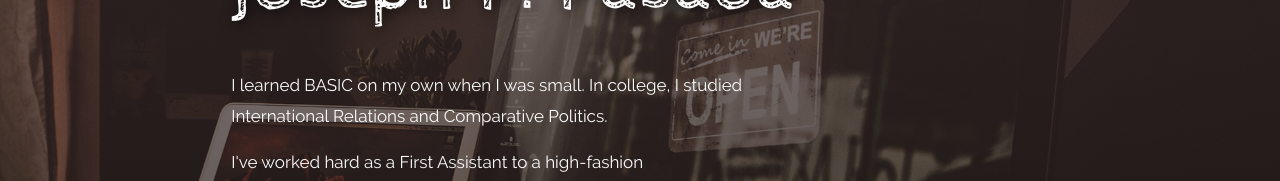
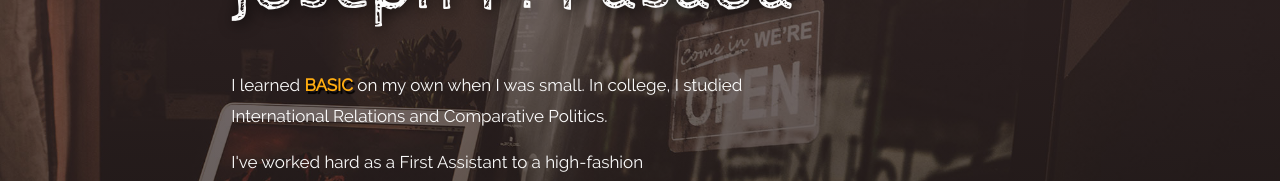
Before and after one commit to joseph-p-pasaoa/portfolio_site, a React (Create React App) app: page / in a window 1280 px wide. Shown: the part 204-385 px from the top of the page. Built offline with nearby package versions, Linux system fonts and the light colour scheme; no server answers.

Commit message:
strong BASIC on home

```diff
--- a/src/pages/HomeAboutPage.jsx
+++ b/src/pages/HomeAboutPage.jsx
@@ -52,7 +52,7 @@ const HomeAboutPage = () => {
 
       <Fade cascade when={nameDelayFinished}>
         <div className="home__aboutme">
-          <p className="text para">I learned BASIC on my own when I was small. In college, I studied International Relations and Comparative Politics.</p>
+          <p className="text para">I learned <strong>BASIC</strong> on my own when I was small. In college, I studied International Relations and Comparative Politics.</p>
 
           <p className="text para">I've worked hard as a First Assistant to a high-fashion photographer in NYC for a number of years. I've also been a professional dance, fashion, and portrait photographer, myself.</p>
 
```
